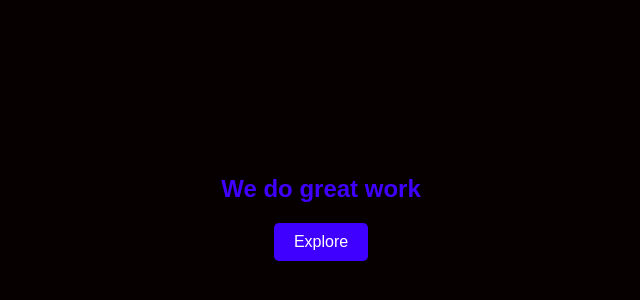
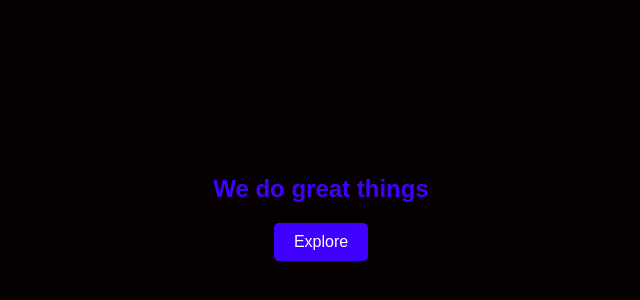
Before and after one commit to Lalitkumar78/cohort-2-git, a plain HTML site: page index.html in a window 1280 px wide. Shown: the part 182-482 px from the top of the page, without its empty margins (319-959 px from the left). Drawn offline with Linux system fonts and the light colour scheme.

Commit message:
fourth commit

```diff
--- a/index.html
+++ b/index.html
@@ -7,7 +7,7 @@
   <link rel="stylesheet" href="style.css">
 </head>
 <body>
-  <h2>We do great work</h2>
+  <h2>We do great things</h2>
   <button>Explore</button>
 </body>
 </html>
```
